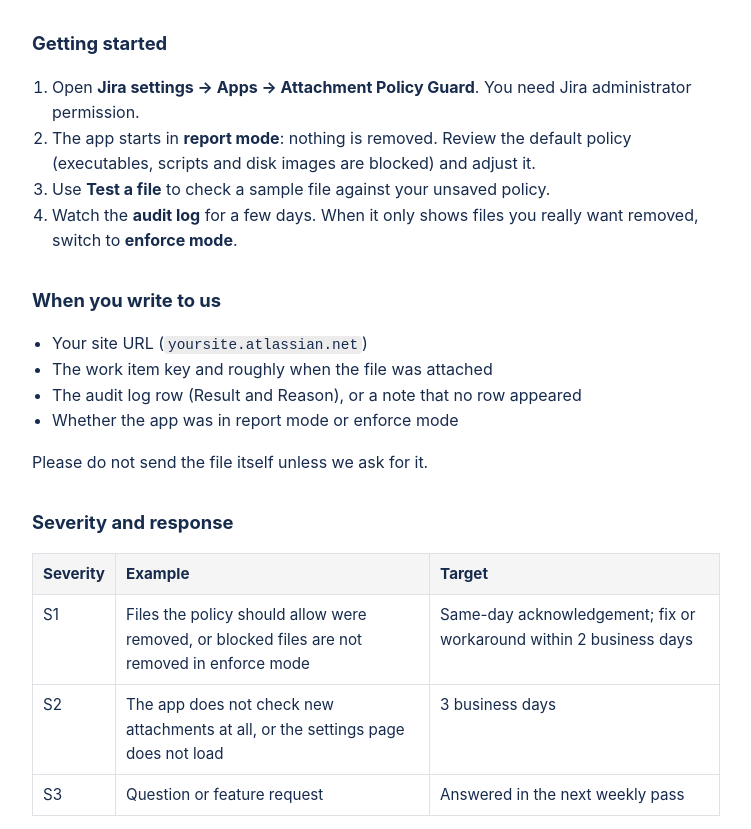
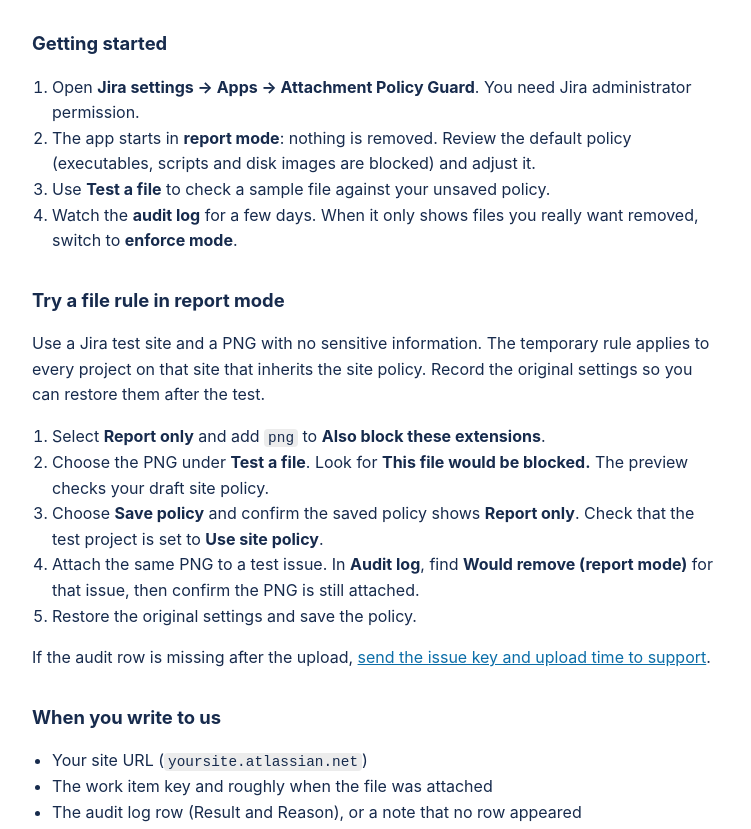
Before and after one commit to pabsamuel/attachment-policy-guard-docs, a plain HTML site: page support.html in a window 1280 px wide. Shown: the part 225-1054 px from the top of the page, without its empty margins (264-1015 px from the left). Drawn offline with Linux system fonts and the light colour scheme.

Commit message:
Document a safe first report-mode test

```diff
--- a/support.html
+++ b/support.html
@@ -37,7 +37,20 @@
 <li>Watch the <strong>audit log</strong> for a few days. When it only shows files you really want removed, switch to <strong>enforce mode</strong>.</li>
 </ol>
 
-<h2>When you write to us</h2>
+<section id="first-report" aria-labelledby="first-report-heading">
+<h2 id="first-report-heading">Try a file rule in report mode</h2>
+<p>Use a Jira test site and a PNG with no sensitive information. The temporary rule applies to every project on that site that inherits the site policy. Record the original settings so you can restore them after the test.</p>
+<ol>
+<li>Select <strong>Report only</strong> and add <code>png</code> to <strong>Also block these extensions</strong>.</li>
+<li>Choose the PNG under <strong>Test a file</strong>. Look for <strong>This file would be blocked.</strong> The preview checks your draft site policy.</li>
+<li>Choose <strong>Save policy</strong> and confirm the saved policy shows <strong>Report only</strong>. Check that the test project is set to <strong>Use site policy</strong>.</li>
+<li>Attach the same PNG to a test issue. In <strong>Audit log</strong>, find <strong>Would remove (report mode)</strong> for that issue, then confirm the PNG is still attached.</li>
+<li>Restore the original settings and save the policy.</li>
+</ol>
+<p>If the audit row is missing after the upload, <a href="#support-details">send the issue key and upload time to support</a>.</p>
+</section>
+
+<h2 id="support-details">When you write to us</h2>
 <ul>
 <li>Your site URL (<code>yoursite.atlassian.net</code>)</li>
 <li>The work item key and roughly when the file was attached</li>
```
Also changed, not shown: index.html (+2 -0 lines).
